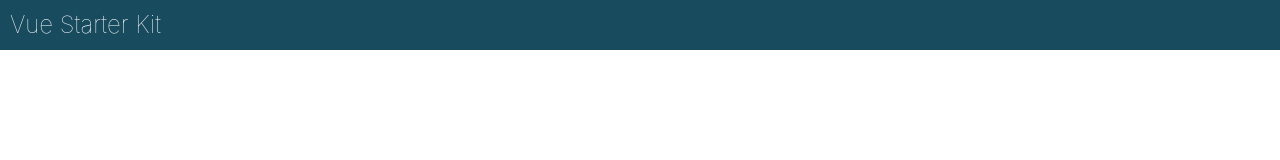
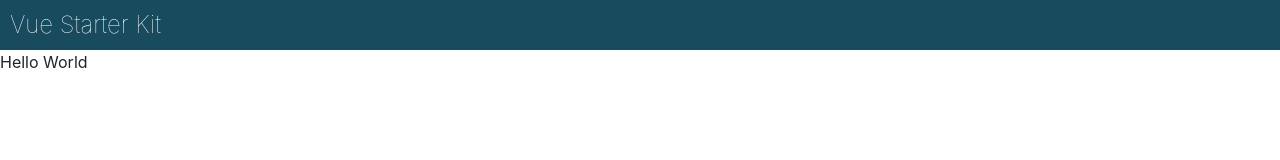
Before and after one commit to erdoganbulut/vue-starter-kit, a Vue app: page /#/ in a window 1280 px wide. Shown: the top 160 px of the page. Built offline with nearby package versions, Linux system fonts and the light colour scheme; what vue-resource would draw is missing.

Commit message:
Edit content

```diff
--- a/src/components/HelloWorld.vue
+++ b/src/components/HelloWorld.vue
@@ -1,5 +1,7 @@
 <template>
-  <main class="page"></main>
+  <main class="page">
+    Hello World
+  </main>
 </template>
 
 <script>
```
